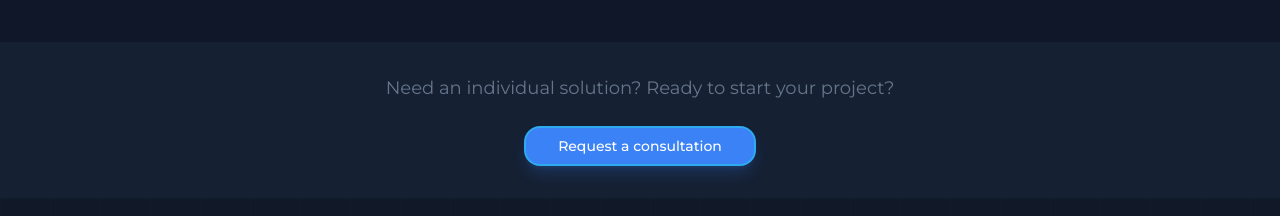
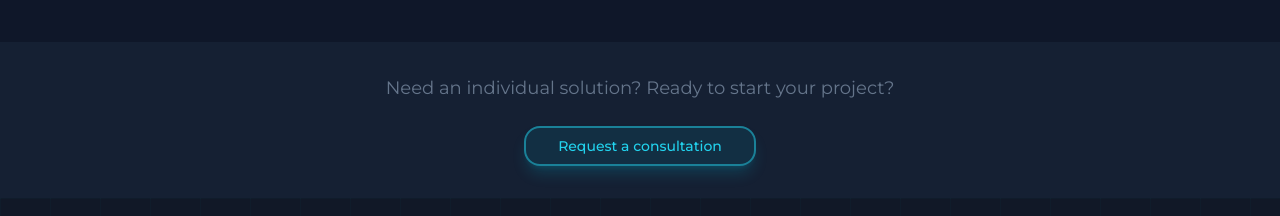
Before and after one commit to pampukhaleo/pampukha-web-space, a React (Vite) app: page / in a window 1280 px wide. Shown: the part 2240-2456 px from the top of the page. Built offline with nearby package versions, Linux system fonts and the light colour scheme.

Commit message:
Refactor: Apply PortfolioSection button styles
Apply the visual styles of the PortfolioSection's button to all CTA buttons.

```diff
--- a/src/components/CTAButton.tsx
+++ b/src/components/CTAButton.tsx
@@ -29,7 +29,7 @@ const CTAButton = ({ variant = 'primary', className = '' }: CTAButtonProps) => {
 
   return (
     <Button
-      className={`bg-brand-blue hover:bg-brand-blue/90 border-cyan-400/50 text-white hover:text-cyan-50 transition-all duration-300 border-2 px-8 py-3 rounded-2xl shadow-lg shadow-brand-blue/20 hover:shadow-brand-blue/40 hover:-translate-y-1 ${className}`}
+      className={`border-cyan-400/50 text-cyan-400 bg-cyan-500/10 hover:bg-cyan-500/20 transition-all duration-300 border-2 px-8 py-3 rounded-2xl shadow-lg shadow-cyan-500/20 hover:shadow-cyan-500/40 hover:-translate-y-1 ${className}`}
       onClick={scrollToContact}
     >
       {t('hero.consultation')}
```
